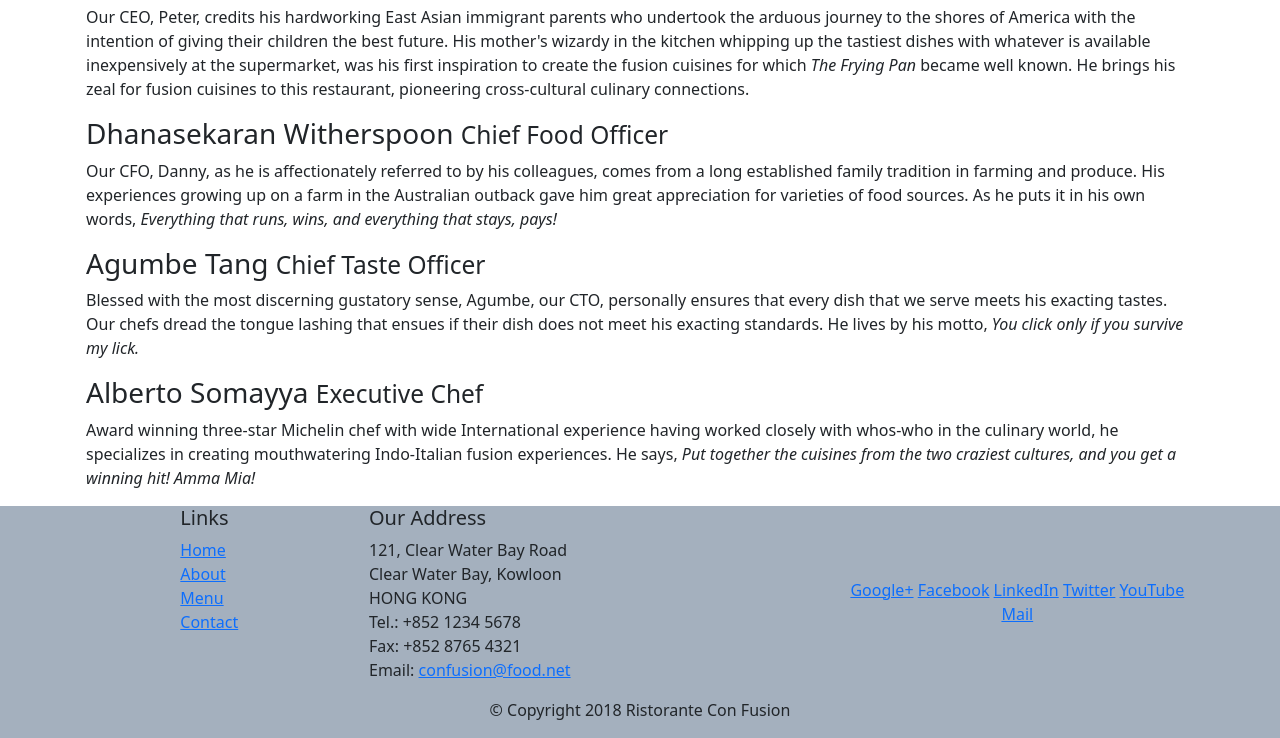
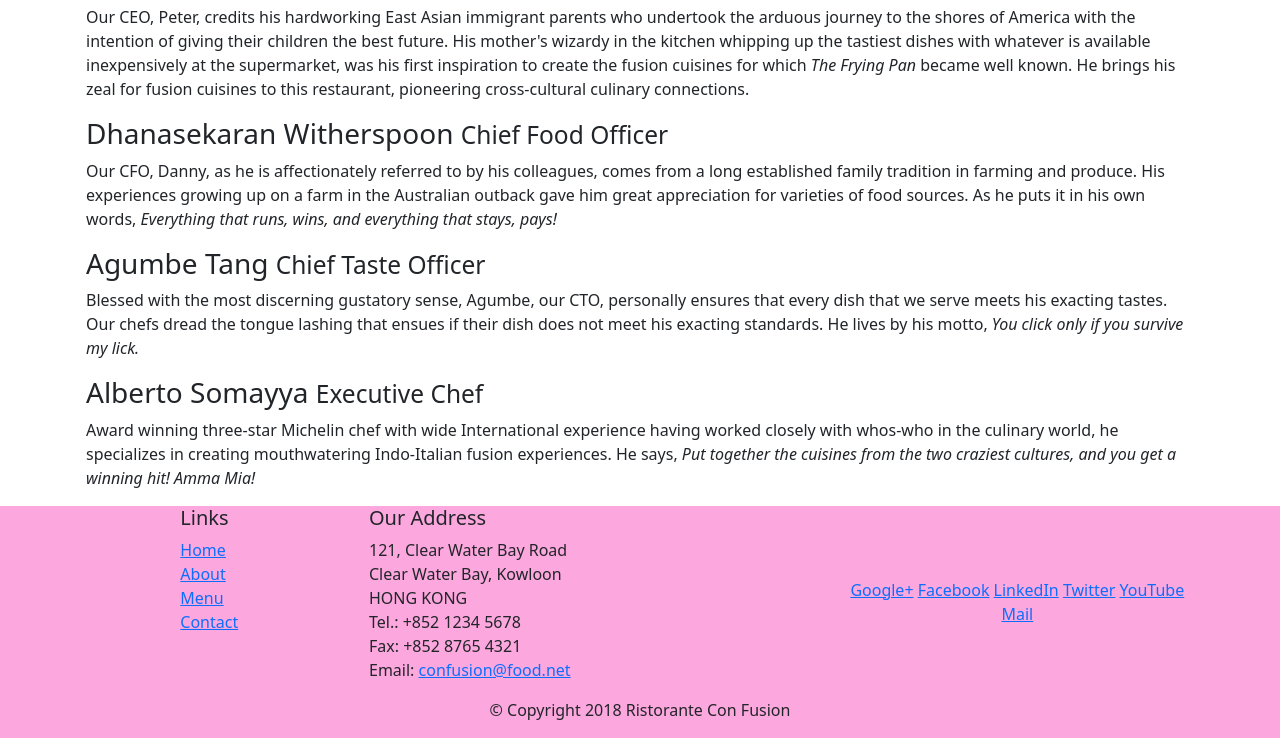
Before and after one commit to mtanveer002/bootstrap4, a plain HTML site: page index.html in a window 1280 px wide. Shown: the part 588-1326 px from the top of the page. Drawn offline with nearby package versions, Linux system fonts and the light colour scheme.

Commit message:
stylesheet

```diff
--- a/css/style.css
+++ b/css/style.css
@@ -6,5 +6,5 @@
   color: #fff;
 }
 .footer{
-  background-color: #a4b0be;
+  background-color:#FDA7DF;
 }
```
